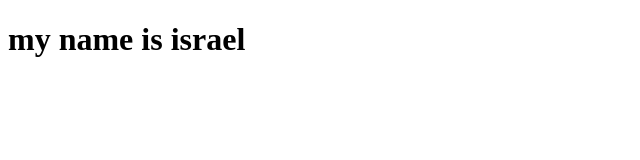
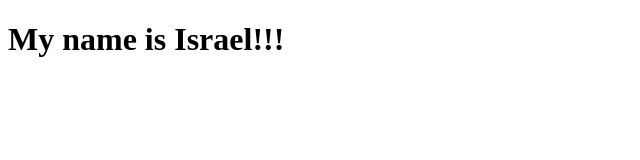
Before and after one commit to israelguerrero918/github-poject, a plain HTML site: page index.html in a window 1280 px wide. Shown: the whole page, without its empty margins (0-640 px from the left). Drawn offline with Linux system fonts and the light colour scheme.

Commit message:
capalization and !!

```diff
--- a/index.html
+++ b/index.html
@@ -7,7 +7,7 @@
     <title>Document</title>
 </head>
 <body>
-    <h1>my name is israel
+    <h1> My name is Israel!!!
 
     </h1>
 </body>
```
